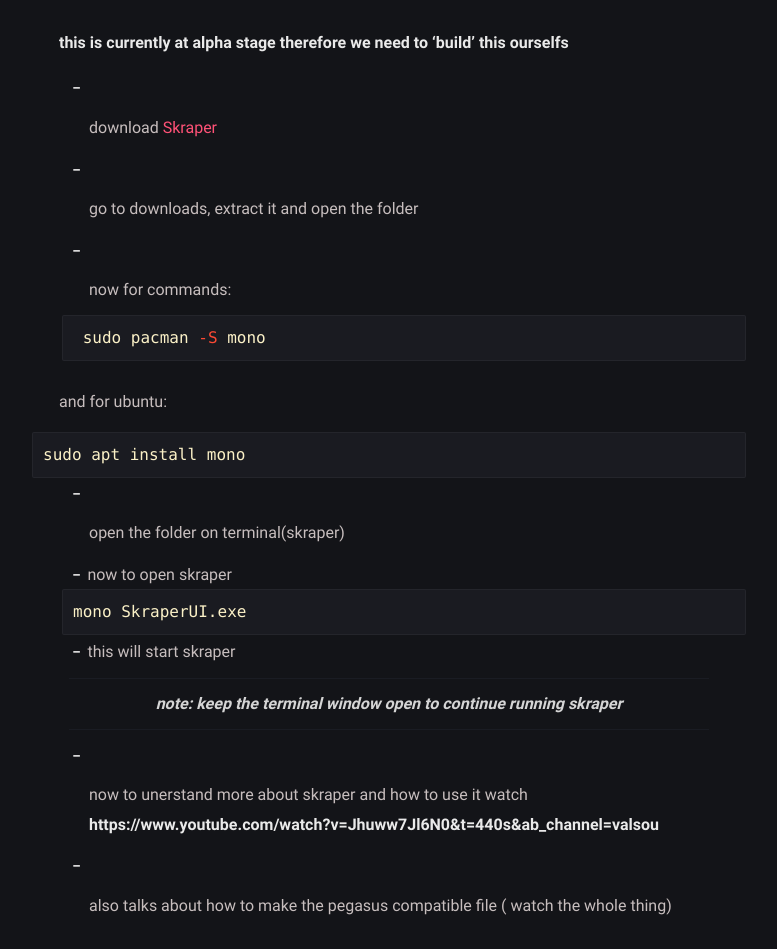
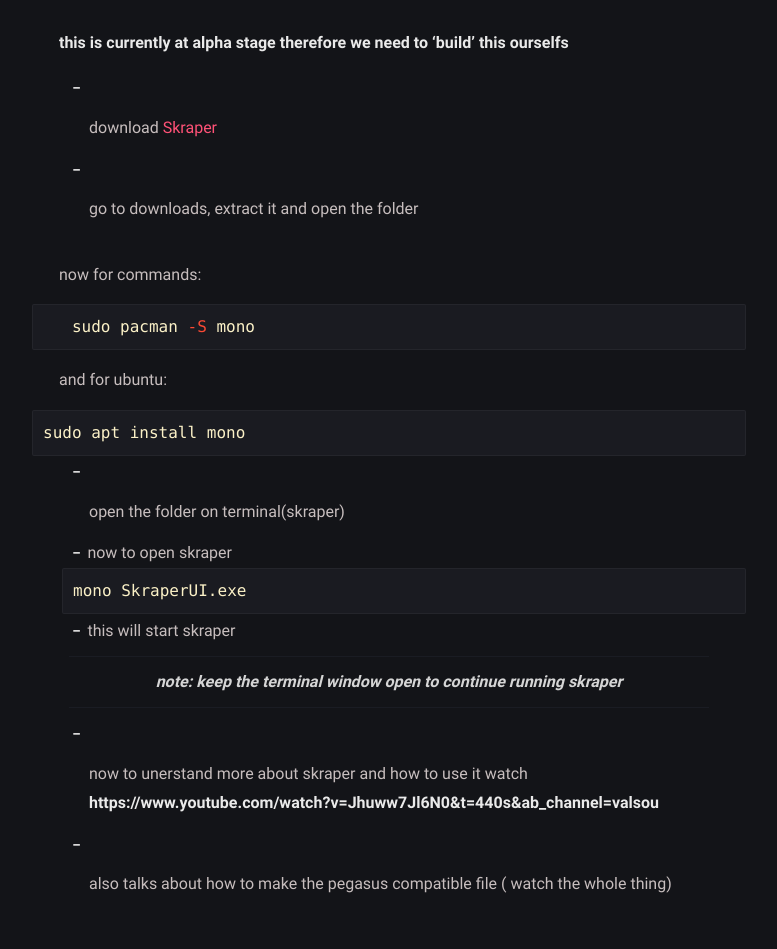
Before and after one commit to laggy-tux/laggy-tux.github.io, a Jekyll site: the page built from _posts/pegasus-Ti/2023-04-01-pegasus-Ti.md, in a window 1280 px wide. Shown: the part 2249-3198 px from the top of the page, without its empty margins (251-1028 px from the left). Built offline with Jekyll 4.4.1, drawn with Linux system fonts in a browser that asks for light colours.

````diff
--- a/_posts/pegasus-Ti/2023-04-01-pegasus-Ti.md
+++ b/_posts/pegasus-Ti/2023-04-01-pegasus-Ti.md
@@ -63,7 +63,7 @@ opening pegasus will show this error if u dont have everything installed
 
 - go to downloads, extract it and open the folder
 
-- now for commands:
+now for commands:
   ```bash
    sudo pacman -S mono
   ```
````
